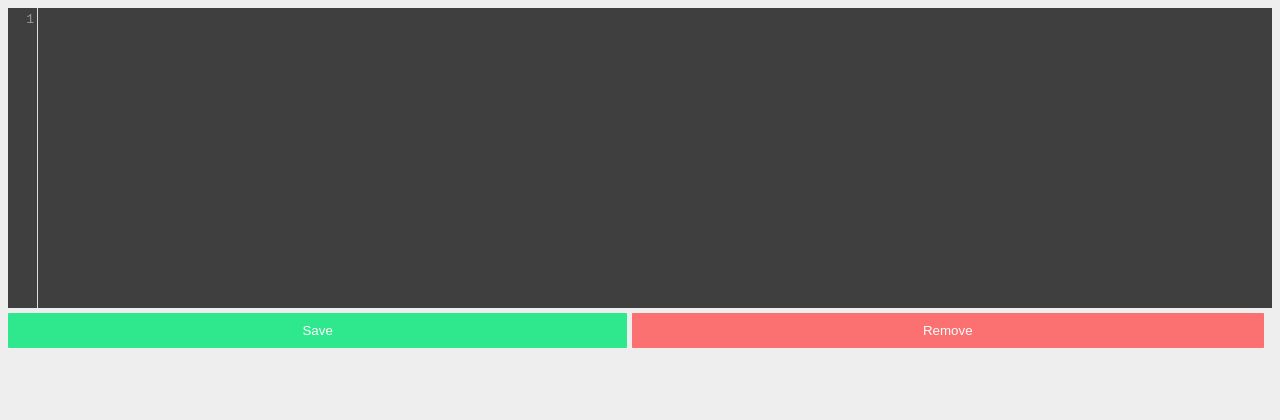
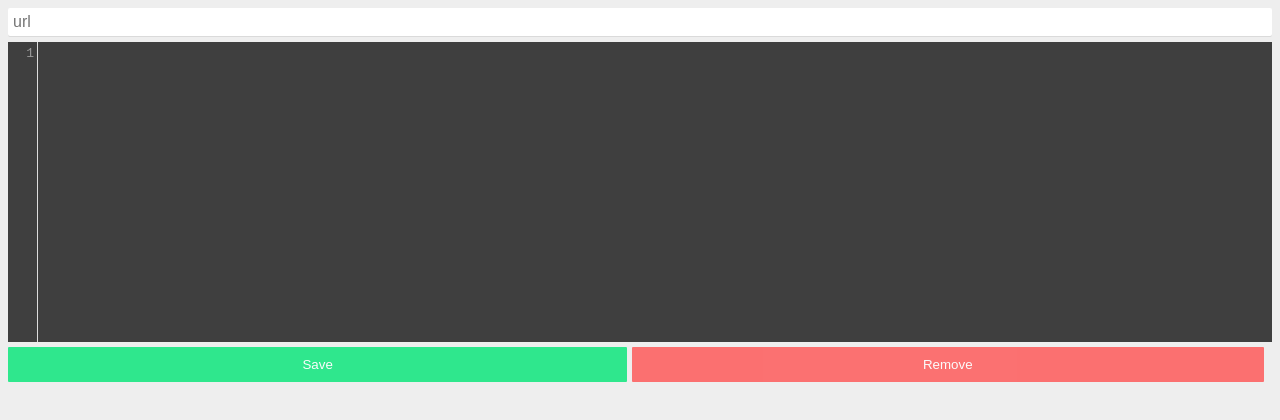
Before and after one commit to hanford/Veneer, a browser extension: page app/index.html in a window 1280 px wide. Drawn offline with nearby package versions, Linux system fonts and the light colour scheme; files that its build step writes are made by us from their sources.

Commit message:
added url

```diff
--- a/app/index.html
+++ b/app/index.html
@@ -8,6 +8,7 @@
   </head>
   <body>
     <!-- <h1>CustomCSS</h1> -->
+    <input type="text" placeholder="url" class="url-bar">
     <textarea></textarea>
     <div class="button-container">
       <button class="complete">Save</button>
--- a/app/scss/app.scss
+++ b/app/scss/app.scss
@@ -42,6 +42,16 @@ body {
     }
   }
 
+  .url-bar {
+    padding: 5px;
+    width: 100%;
+    margin-bottom: 6px;
+    border-radius: 2px;
+    border: 1px;
+    font-size: 16px;
+    box-shadow: 0 1px 0 #DADADA;
+  }
+
 }
 
 textarea {
```
